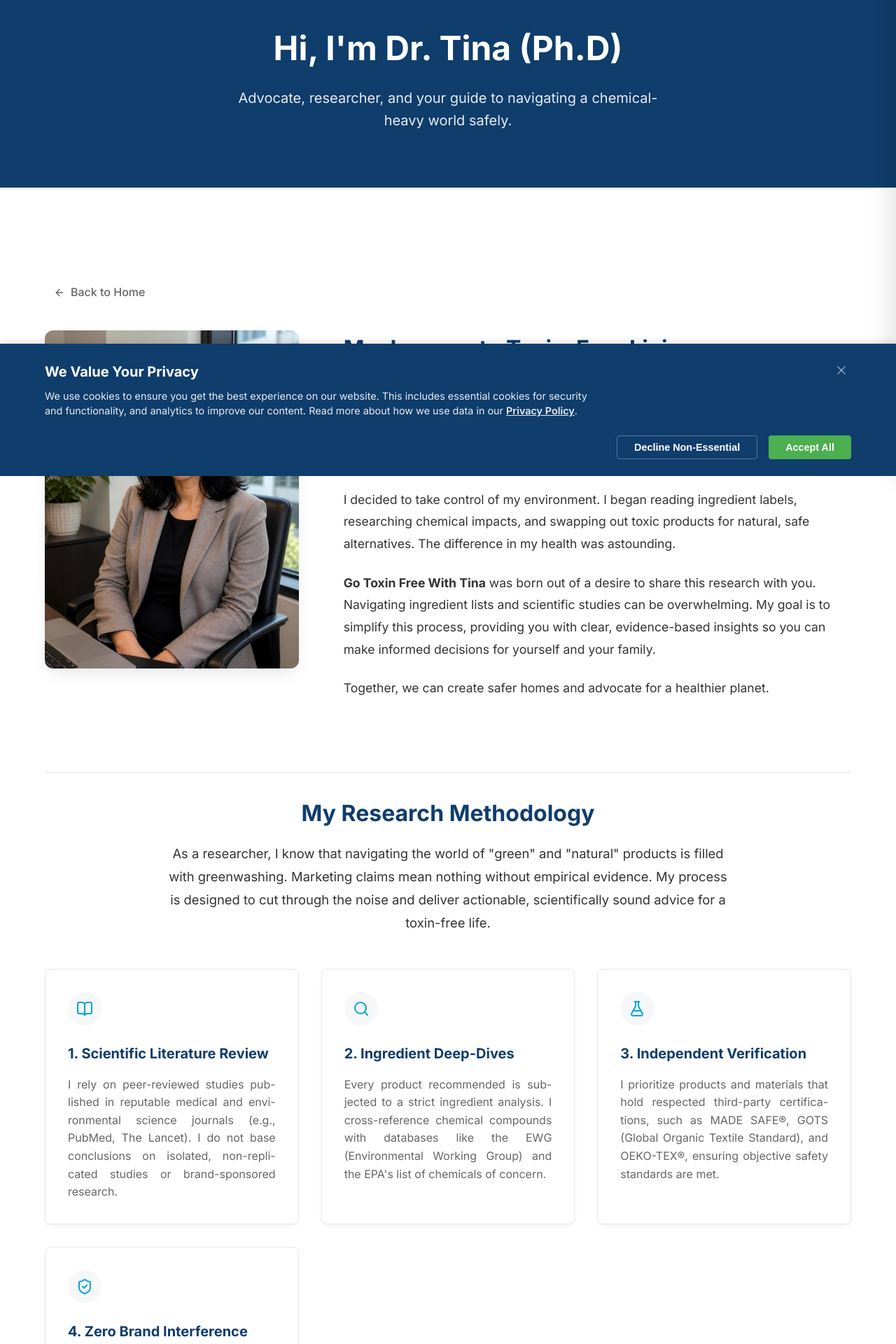
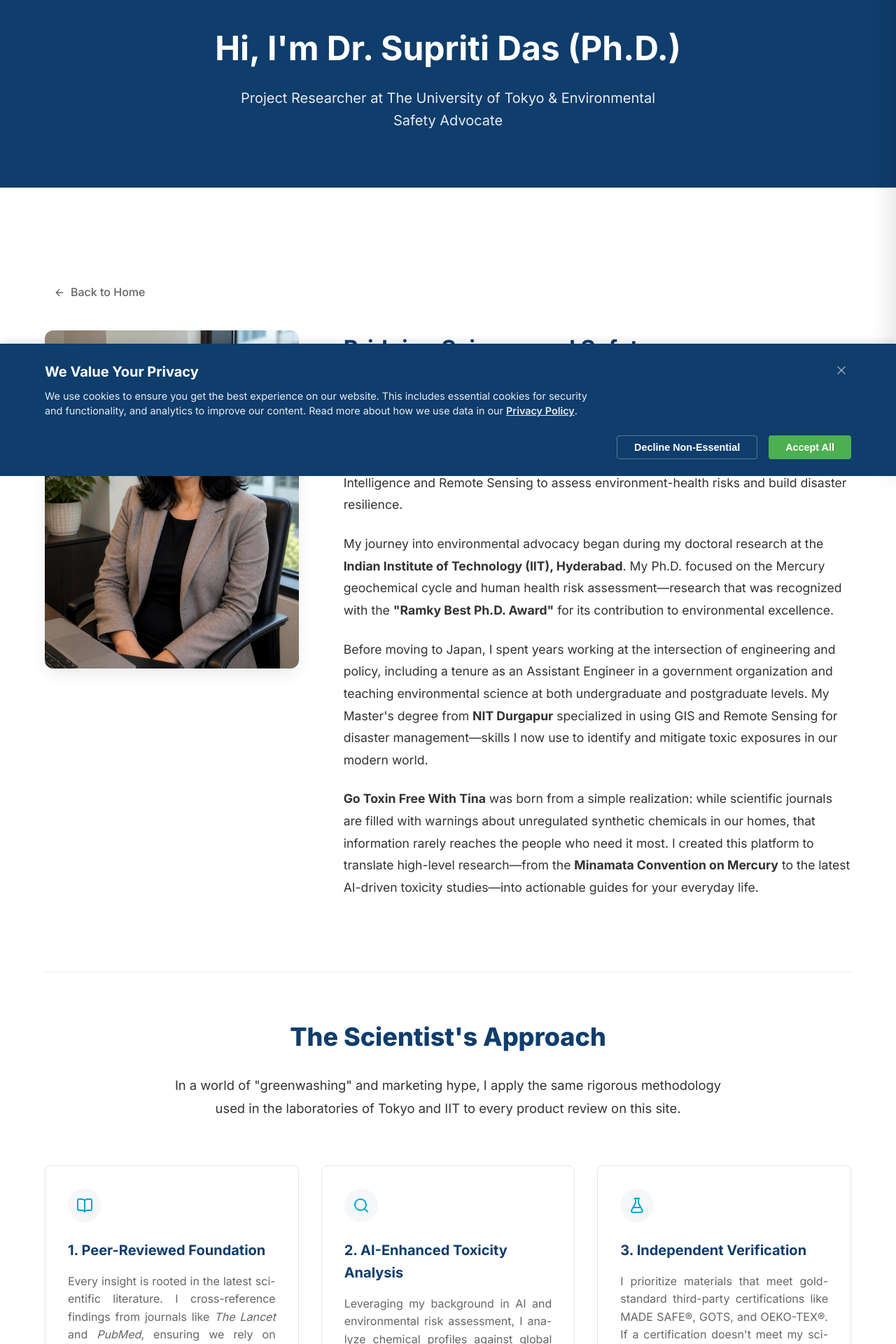
Before and after one commit to GoToxinFree/GoToxinFreeWithTina_Website, a Next.js app: page /about in a window 1280 px wide. Shown: the part 120-2040 px from the top of the page at 70% size. Built offline with nearby package versions, Linux system fonts and the light colour scheme; no server answers; the database is empty.

Commit message:
feat: Detailed About Us update based on Dr. Supriti Das's professional background

```diff
--- a/src/app/about/page.tsx
+++ b/src/app/about/page.tsx
@@ -15,8 +15,8 @@ export default async function About() {
 
       <section className="about-hero">
         <div className="container">
-          <h1>Hi, I&apos;m Dr. Tina (Ph.D)</h1>
-          <p>Advocate, researcher, and your guide to navigating a chemical-heavy world safely.</p>
+          <h1>Hi, I&apos;m Dr. Supriti Das (Ph.D.)</h1>
+          <p>Project Researcher at The University of Tokyo & Environmental Safety Advocate</p>
         </div>
       </section>
 
@@ -30,31 +30,31 @@ export default async function About() {
         <div className="about-content" style={{ marginBottom: '5rem' }}>
           <div className="about-image-container">
             {/* eslint-disable-next-line @next/next/no-img-element */}
-            <img src={ownerImage} alt="Tina, founder of Go Toxin Free" />
+            <img src={ownerImage} alt="Dr. Supriti Das, founder of Go Toxin Free" />
           </div>
 
           <div className={"about-text-content"}>
-            <h2>My Journey to Toxin-Free Living</h2>
+            <h2>Bridging Science and Safety</h2>
             <p>
-              A few years ago, I started experiencing unexplained allergies and fatigue. After countless doctor visits and personal research, I discovered the shocking truth: our daily environment—from our couches to our cleaning supplies—is filled with unregulated, synthetic chemicals.
+              I am <strong>Dr. Supriti Das (Ph.D.)</strong>, an environmental researcher dedicated to decoding the complex relationship between our environment and human health. Currently, I serve as a <strong>Project Researcher at The University of Tokyo</strong>, where I work on the prestigious <strong>Moonshot Research and Development Program</strong>. My work involves leveraging Artificial Intelligence and Remote Sensing to assess environment-health risks and build disaster resilience.
             </p>
             <p>
-              I decided to take control of my environment. I began reading ingredient labels, researching chemical impacts, and swapping out toxic products for natural, safe alternatives. The difference in my health was astounding.
+              My journey into environmental advocacy began during my doctoral research at the <strong>Indian Institute of Technology (IIT), Hyderabad</strong>. My Ph.D. focused on the Mercury geochemical cycle and human health risk assessment—research that was recognized with the <strong>"Ramky Best Ph.D. Award"</strong> for its contribution to environmental excellence.
             </p>
             <p>
-              <strong>Go Toxin Free With Tina</strong> was born out of a desire to share this research with you. Navigating ingredient lists and scientific studies can be overwhelming. My goal is to simplify this process, providing you with clear, evidence-based insights so you can make informed decisions for yourself and your family.
+              Before moving to Japan, I spent years working at the intersection of engineering and policy, including a tenure as an Assistant Engineer in a government organization and teaching environmental science at both undergraduate and postgraduate levels. My Master&apos;s degree from <strong>NIT Durgapur</strong> specialized in using GIS and Remote Sensing for disaster management—skills I now use to identify and mitigate toxic exposures in our modern world.
             </p>
             <p>
-              Together, we can create safer homes and advocate for a healthier planet.
+              <strong>Go Toxin Free With Tina</strong> was born from a simple realization: while scientific journals are filled with warnings about unregulated synthetic chemicals in our homes, that information rarely reaches the people who need it most. I created this platform to translate high-level research—from the <strong>Minamata Convention on Mercury</strong> to the latest AI-driven toxicity studies—into actionable guides for your everyday life.
             </p>
           </div>
         </div>
 
-        {/* Methodology Section Merged */}
-        <div style={{ paddingTop: '2rem', borderTop: '1px solid var(--border)' }}>
-          <h2 style={{ fontSize: '2rem', color: 'var(--primary)', textAlign: 'center', marginBottom: '1rem' }}>My Research Methodology</h2>
-          <p className={"about-intro-text"}>
-            As a researcher, I know that navigating the world of &quot;green&quot; and &quot;natural&quot; products is filled with greenwashing. Marketing claims mean nothing without empirical evidence. My process is designed to cut through the noise and deliver actionable, scientifically sound advice for a toxin-free life.
+        {/* Methodology Section */}
+        <div style={{ paddingTop: '4rem', borderTop: '1px solid var(--border)' }}>
+          <h2 style={{ fontSize: '2.25rem', color: 'var(--primary)', textAlign: 'center', marginBottom: '1.5rem', fontWeight: 800 }}>The Scientist&apos;s Approach</h2>
+          <p className={"about-intro-text"} style={{ textAlign: 'center', maxWidth: '800px', margin: '0 auto 4rem' }}>
+            In a world of &quot;greenwashing&quot; and marketing hype, I apply the same rigorous methodology used in the laboratories of Tokyo and IIT to every product review on this site.
           </p>
 
           <div className={"about-methodology-grid"}>
@@ -62,16 +62,16 @@ export default async function About() {
               <div className={"about-method-icon"}>
                 <BookOpen size={24} />
               </div>
-              <h3>1. Scientific Literature Review</h3>
-              <p>I rely on peer-reviewed studies published in reputable medical and environmental science journals (e.g., PubMed, The Lancet). I do not base conclusions on isolated, non-replicated studies or brand-sponsored research.</p>
+              <h3>1. Peer-Reviewed Foundation</h3>
+              <p>Every insight is rooted in the latest scientific literature. I cross-reference findings from journals like <em>The Lancet</em> and <em>PubMed</em>, ensuring we rely on replicated, empirical evidence rather than anecdotal claims.</p>
             </div>
 
             <div className={"about-method-card"}>
               <div className={"about-method-icon"}>
                 <Search size={24} />
               </div>
-              <h3>2. Ingredient Deep-Dives</h3>
-              <p>Every product recommended is subjected to a strict ingredient analysis. I cross-reference chemical compounds with databases like the EWG (Environmental Working Group) and the EPA&apos;s list of chemicals of concern.</p>
+              <h3>2. AI-Enhanced Toxicity Analysis</h3>
+              <p>Leveraging my background in AI and environmental risk assessment, I analyze chemical profiles against global databases (EWG, EPA, and Minamata Convention standards) to identify even trace-level health risks.</p>
             </div>
 
             <div className={"about-method-card"}>
@@ -79,15 +79,15 @@ export default async function About() {
                 <FlaskConical size={24} />
               </div>
               <h3>3. Independent Verification</h3>
-              <p>I prioritize products and materials that hold respected third-party certifications, such as MADE SAFE®, GOTS (Global Organic Textile Standard), and OEKO-TEX®, ensuring objective safety standards are met.</p>
+              <p>I prioritize materials that meet gold-standard third-party certifications like MADE SAFE®, GOTS, and OEKO-TEX®. If a certification doesn&apos;t meet my scientific standards, I won&apos;t recommend the product.</p>
             </div>
 
             <div className={"about-method-card"}>
               <div className={"about-method-icon"}>
                 <ShieldCheck size={24} />
               </div>
-              <h3>4. Zero Brand Interference</h3>
-              <p>My research is completely independent. I do not accept payment from brands to alter reviews or hide the presence of toxins. If a formulation changes, the review is updated immediately.</p>
+              <h3>4. Absolute Independence</h3>
+              <p>My research is entirely self-funded and objective. I do not accept brand sponsorships to alter reviews. My allegiance is to the data and your family&apos;s safety—never to a corporate bottom line.</p>
             </div>
           </div>
         </div>
```
